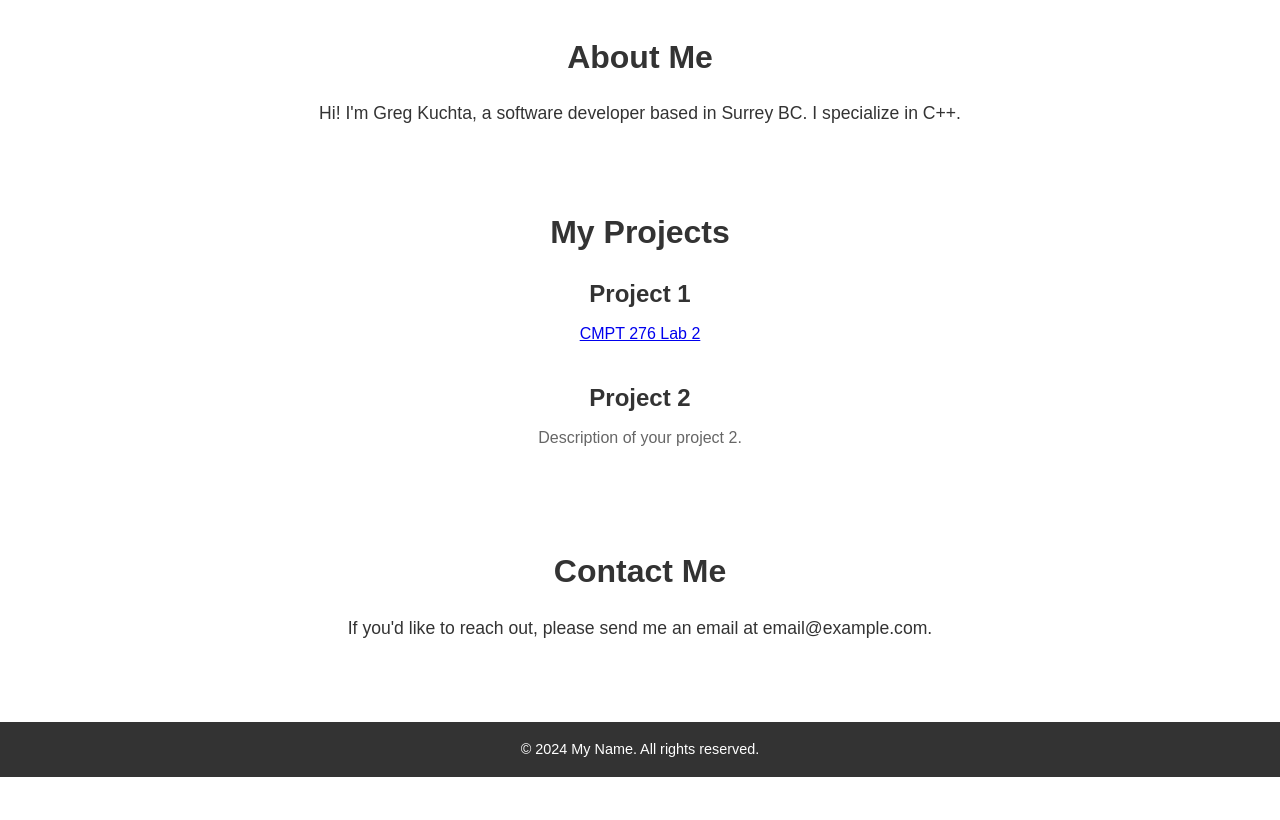
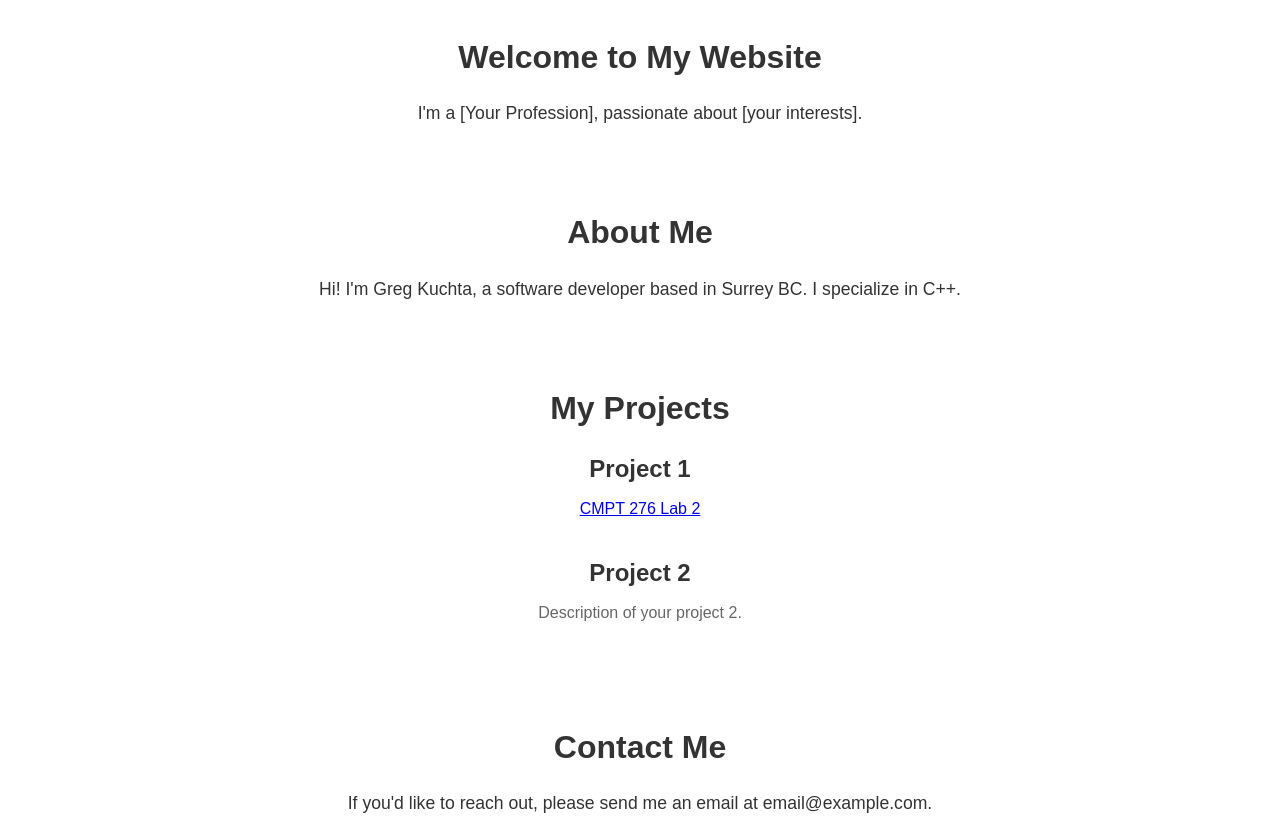
Before and after one commit to gkuch931/gkuch931.github.io, a plain HTML site: page index.html in a window 1280 px wide. Shown: the top 820 px of the page. Drawn offline with Linux system fonts and the light colour scheme.

Commit message:
Added home section

```diff
--- a/index.html
+++ b/index.html
@@ -9,6 +9,14 @@
 
 </head>
 <body>
+    <!-- Home Section -->
+    <section id="home" class="section">
+        <div class="container">
+            <h2>Welcome to My Website</h2>
+            <p>I'm a [Your Profession], passionate about [your interests].</p>
+        </div>
+    </section>
+      <!-- About Section -->
     <section id="about" class="section">
         <div class="container">
             <h2>About Me</h2>
```
